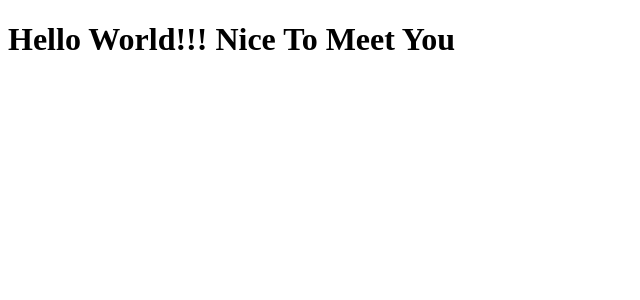
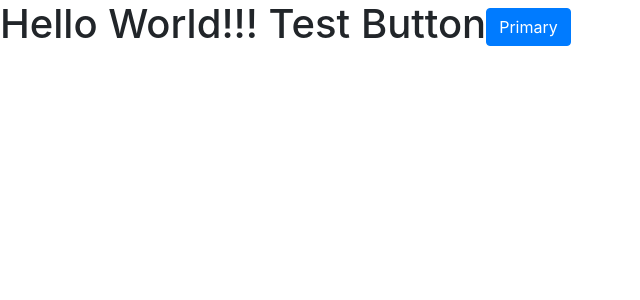
Before and after one commit to sun1211/HowToCreateReactProject_, a React app: page / in a window 1280 px wide. Shown: the top 300 px of the page, without its empty margins (0-640 px from the left). Built offline with nearby package versions, Linux system fonts and the light colour scheme.

Commit message:
Add files via upload

```diff
--- a/App.jsx
+++ b/App.jsx
@@ -4,7 +4,8 @@ class App extends React.Component {
    render() {
       return (
          <h1>
-            Hello World!!! Nice To Meet You
+            Hello World!!! Test Button
+            <button type="button" class="btn btn-primary">Primary</button>
          </h1>
       );
    }
--- a/index.html
+++ b/index.html
@@ -4,6 +4,7 @@
    <head>
       <meta charset = "UTF-8">
       <title>React App</title>
+      <link rel="stylesheet" href="https://maxcdn.bootstrapcdn.com/bootstrap/4.1.3/css/bootstrap.min.css">
    </head>
 
    <body>
--- a/main.js
+++ b/main.js
@@ -2,7 +2,6 @@ import React from "react";
 import ReactDOM from "react-dom";
 import App from "./App";
 
-// ReactDOM.render(<App />,document.getElementById('MyApp'));
 // ReactDOM.render(
 //     <div>sdfsdfsdf</div>,
 //     document.getElementById('MyApp')
```
Also changed, not shown: package.json (+6 -2 lines).
